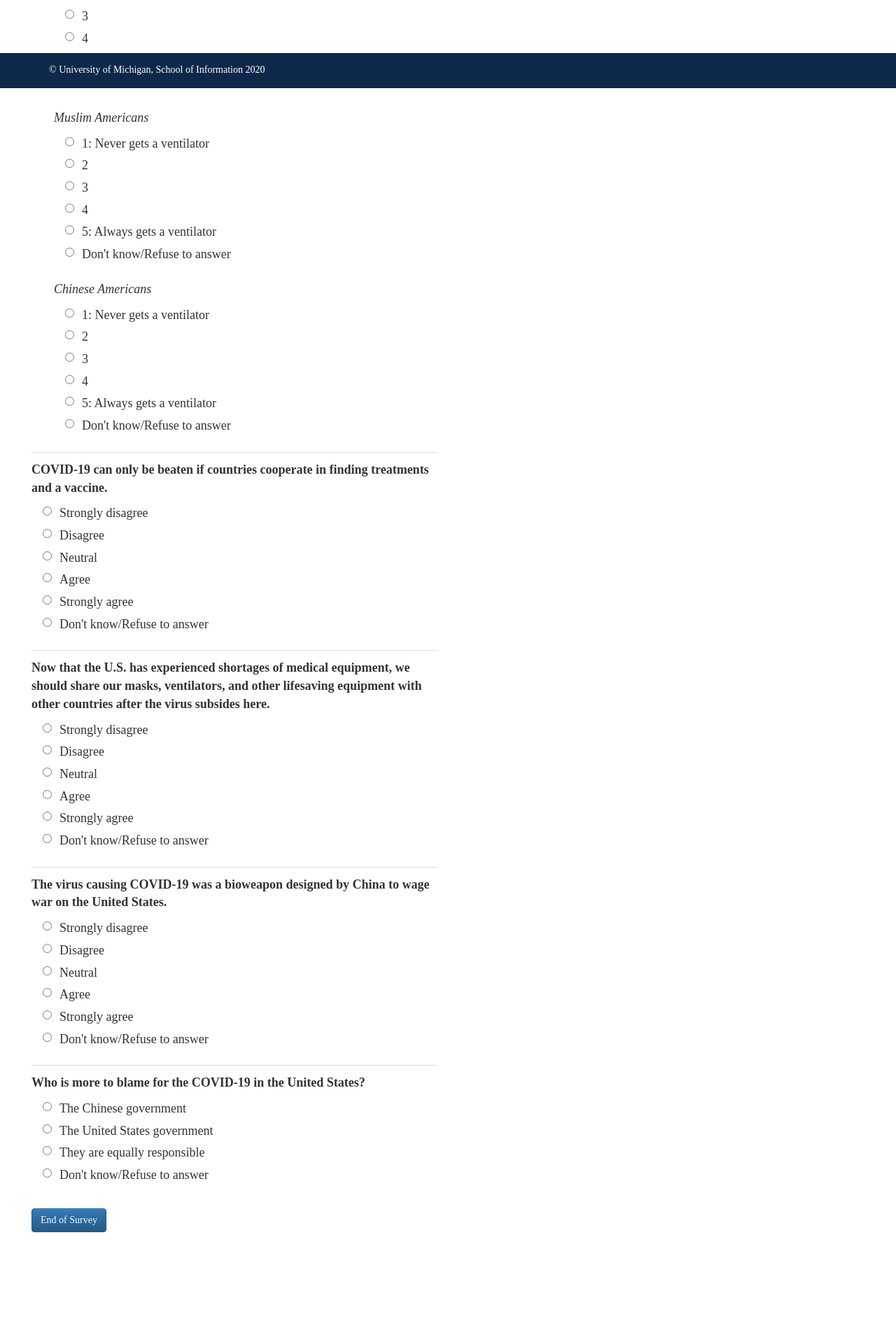
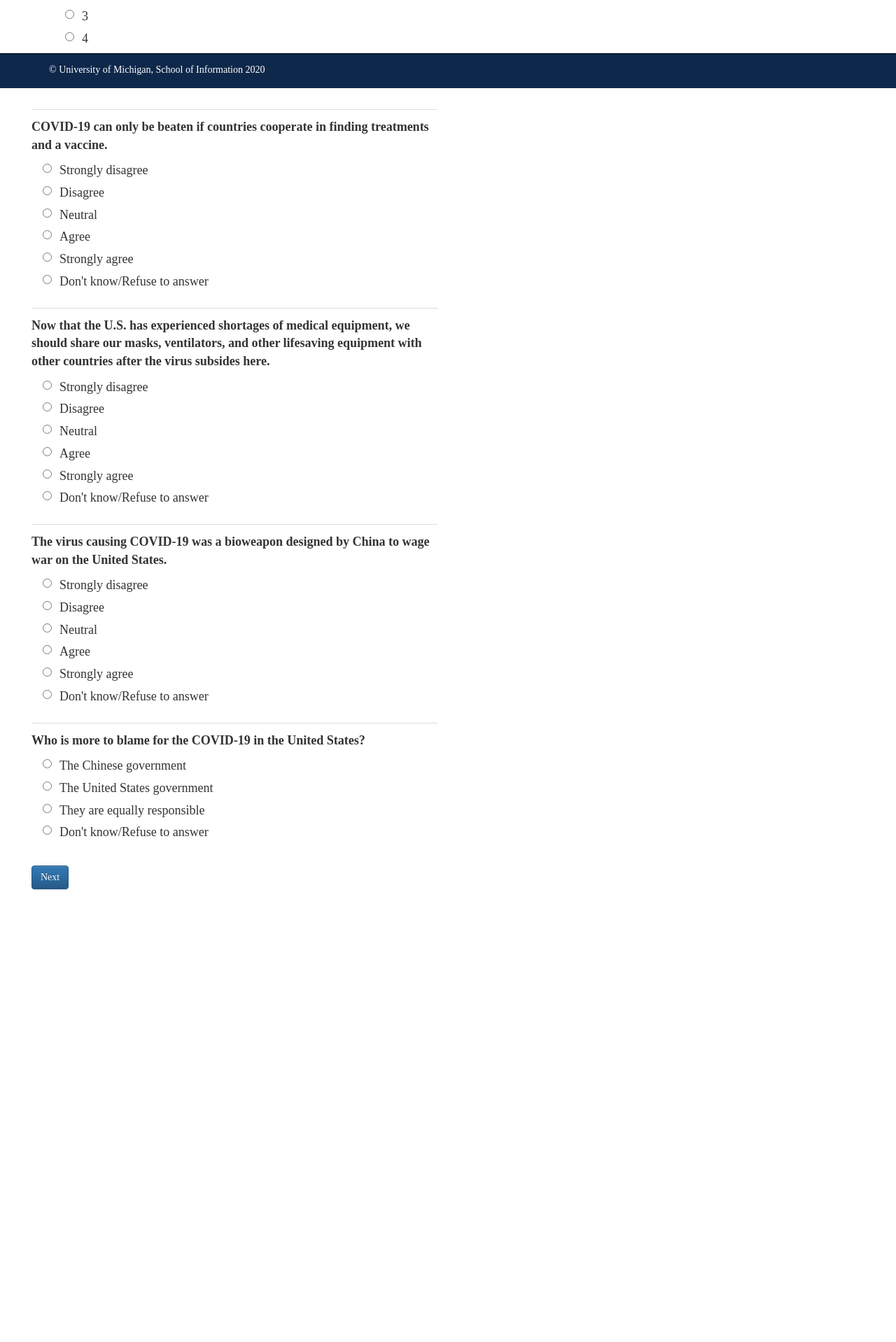
Before and after one commit to umsi/Online-Study-Game, a Django app: template games/invest_game/templates/question4.html in a window 1280 px wide. Shown: the part 674-2592 px from the top of the page at 70% size. After the commit the page ends 1946 px from the top, so only its background shows below. Run offline with Django 3.2, Linux system fonts and the light colour scheme; the template is opened without the code that fills it, so the values that code supplies are empty; some libraries are stand-ins or nearby versions.

Commit message:
refactor(question4): remove certain COVID question options (#30)

```diff
--- a/games/invest_game/templates/question4.html
+++ b/games/invest_game/templates/question4.html
@@ -238,89 +238,11 @@
             </label>
           </div>
         </div>
-        <div class="radio-subgroup">
-          <p><em>Muslim Americans</em></p>
-          <div class="radio">
-            <label>
-              <input type="radio" name="muslim_americans_ventilators" value="1" />
-              1: Never gets a ventilator
-            </label>
-          </div>
-          <div class="radio">
-            <label>
-              <input type="radio" name="muslim_americans_ventilators" value="2" />
-              2
-            </label>
-          </div>
-          <div class="radio">
-            <label>
-              <input type="radio" name="muslim_americans_ventilators" value="3" />
-              3
-            </label>
-          </div>
-          <div class="radio">
-            <label>
-              <input type="radio" name="muslim_americans_ventilators" value="4" />
-              4
-            </label>
-          </div>
-          <div class="radio">
-            <label>
-              <input type="radio" name="muslim_americans_ventilators" value="5" />
-              5: Always gets a ventilator
-            </label>
-          </div>
-          <div class="radio">
-            <label>
-              <input type="radio" name="muslim_americans_ventilators" value="dont_know_or_refuse" />
-              Don't know/Refuse to answer
-            </label>
-          </div>
-        </div>
-        <div class="radio-subgroup">
-          <p><em>Chinese Americans</em></p>
-          <div class="radio">
-            <label>
-              <input type="radio" name="chinese_americans_ventilators" value="1" />
-              1: Never gets a ventilator
-            </label>
-          </div>
-          <div class="radio">
-            <label>
-              <input type="radio" name="chinese_americans_ventilators" value="2" />
-              2
-            </label>
-          </div>
-          <div class="radio">
-            <label>
-              <input type="radio" name="chinese_americans_ventilators" value="3" />
-              3
-            </label>
-          </div>
-          <div class="radio">
-            <label>
-              <input type="radio" name="chinese_americans_ventilators" value="4" />
-              4
-            </label>
-          </div>
-          <div class="radio">
-            <label>
-              <input type="radio" name="chinese_americans_ventilators" value="5" />
-              5: Always gets a ventilator
-            </label>
-          </div>
-          <div class="radio">
-            <label>
-              <input type="radio" name="chinese_americans_ventilators" value="dont_know_or_refuse" />
-              Don't know/Refuse to answer
-            </label>
-          </div>
-        </div>
       </div>
     </div>
 
     <button type="submit" class="btn btn-primary questionnaire-submit-btn">
-      End of Survey
+      Next
     </button>
   </form>
 </div>
@@ -360,8 +282,6 @@
     var cooperate_treatment = $("input[name=cooperate_treatment]:checked").val();
     var over_65_ventilators = $("input[name=over_65_ventilators]:checked").val();
     var non_us_citizens_ventilators = $("input[name=non_us_citizens_ventilators]:checked").val();
-    var muslim_americans_ventilators = $("input[name=muslim_americans_ventilators]:checked").val();
-    var chinese_americans_ventilators = $("input[name=chinese_americans_ventilators]:checked").val();
 
     if (
       !covid_bioweapon ||
@@ -369,9 +289,7 @@
       !share_equipment ||
       !cooperate_treatment ||
       !over_65_ventilators ||
-      !non_us_citizens_ventilators ||
-      !muslim_americans_ventilators ||
-      !chinese_americans_ventilators
+      !non_us_citizens_ventilators
     ) {
       alert("Please check all the anwsers");
     } else {
@@ -384,9 +302,7 @@
           share_equipment: share_equipment,
           cooperate_treatment: cooperate_treatment,
           over_65_ventilators: over_65_ventilators,
-          non_us_citizens_ventilators: non_us_citizens_ventilators,
-          muslim_americans_ventilators: muslim_americans_ventilators,
-          chinese_americans_ventilators: chinese_americans_ventilators
+          non_us_citizens_ventilators: non_us_citizens_ventilators
         })
       }).done(function() {
         window.location.href = {% url "invest_game:finish" %}
--- a/games/invest_game/templates/question5.html
+++ b/games/invest_game/templates/question5.html
@@ -110,7 +110,7 @@
     </div>
 
     <button type="submit" class="btn btn-primary questionnaire-submit-btn">
-      Next
+      End of Survey
     </button>
   </form>
 </div>
--- a/games/invest_game/views.py
+++ b/games/invest_game/views.py
@@ -507,8 +507,6 @@ def question4(request, id=None):
         investment.cooperate_treatment = data["cooperate_treatment"]
         investment.over_65_ventilators = data["over_65_ventilators"]
         investment.non_us_citizens_ventilators = data["non_us_citizens_ventilators"]
-        investment.muslim_americans_ventilators = data["muslim_americans_ventilators"]
-        investment.chinese_americans_ventilators = data["chinese_americans_ventilators"]
         investment.reached_stage = Investment.STAGE_QUESTION_5
         investment.started_question_5 = timezone.now()
 
@@ -520,8 +518,6 @@ def question4(request, id=None):
                 "cooperate_treatment",
                 "over_65_ventilators",
                 "non_us_citizens_ventilators",
-                "muslim_americans_ventilators",
-                "chinese_americans_ventilators",
                 "reached_stage",
                 "started_question_5",
             ]
```
Also changed, not shown: games/invest_game/models.py (+0 -44 lines), games/invest_game/migrations/0010_auto_20200530_1144.py (added).
